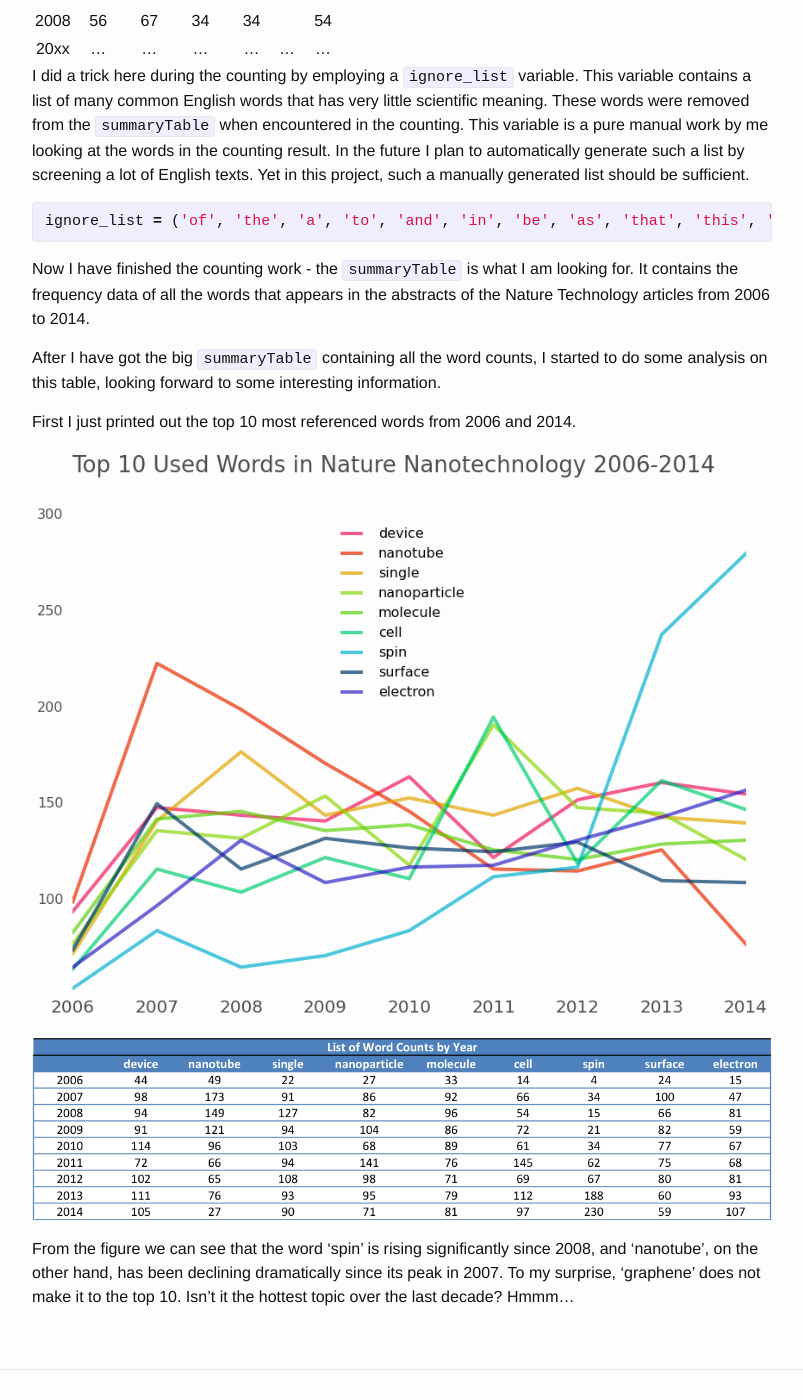
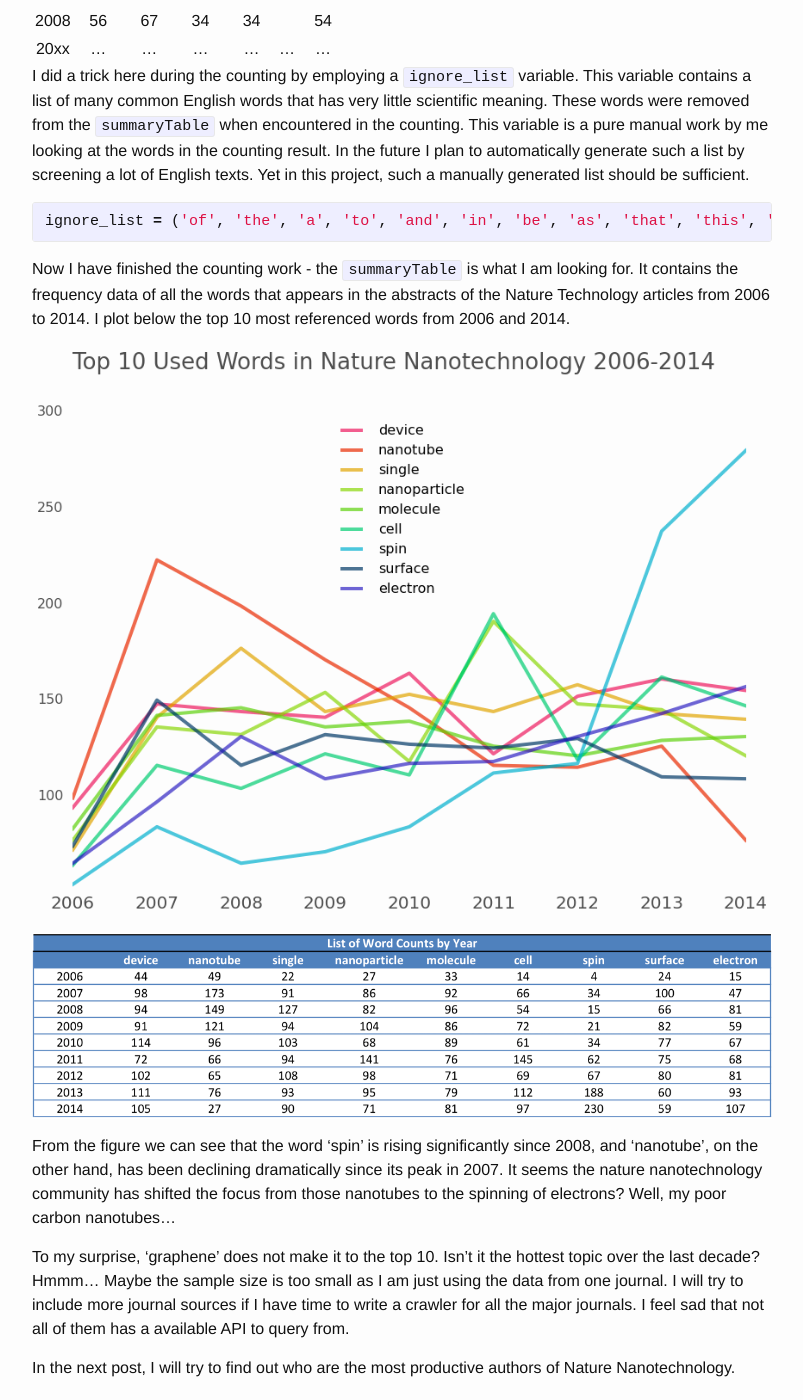
Before and after one commit to deene/deene.github.io, a Jekyll site: the page built from _posts/2015-01-05-taste-of-open-access--part-2--top-10-used-words-in-nature-nanotechnology.md, in a window 1280 px wide and 1400 px high, scrolled down 1294 px. Shown: the whole window, without its empty margins (238-1041 px from the left). Built offline with Jekyll 4.4.1, drawn with Linux system fonts in a browser that asks for light colours.

Commit message:
edit post

```diff
--- a/_posts/2015-01-05-taste-of-open-access--part-2--top-10-used-words-in-nature-nanotechnology.md
+++ b/_posts/2015-01-05-taste-of-open-access--part-2--top-10-used-words-in-nature-nanotechnology.md
@@ -46,14 +46,14 @@ I did a trick here during the counting by employing a `ignore_list` variable. Th
 ignore_list = ('of', 'the', 'a', 'to', 'and', 'in', 'be', 'as', 'that', 'this', 'can', 'for', 'have', 'is', 'with', 'by', 'are', 'used', 'such', 'on', 'it', 'at', 'from', 'high', 'has', 'an', 'which', '(', ')', ',', 'made', 'its', 'new', '2013', '2012', '.', 'two', '-', 'researchers', 'been', 'or', 'using', 'state', '2014', 'not', 'than', 'into', 'their', 'our', 'because', 'under', 'both', 'over', 'other', 'based', 'these', 'show' 'non', 'more', 'also', 'but', 'between', 'however', 'here', 'we', 'most', 'times', 'recent', 'small', 'long', 'usually', 'overall', 'leading', 'led', 'consistent', 'realize', 'existing', 'produced', 'relatively', 'current', 'role', 'one', 'could', 'make', 'will', 'may', 'now', 'use', 'how', 'due', 'all', 'up', 'was', 'were')
 {% endhighlight %}
 
-Now I have finished the counting work - the `summaryTable` is what I am looking for. It contains the frequency data of all the words that appears in the abstracts of the Nature Technology articles from 2006 to 2014.
+Now I have finished the counting work - the `summaryTable` is what I am looking for. It contains the frequency data of all the words that appears in the abstracts of the Nature Technology articles from 2006 to 2014. I plot below the top 10 most referenced words from 2006 and 2014.
 
-After I have got the big `summaryTable` containing all the word counts, I started to do some analysis on this table, looking forward to some interesting information.
+![TrendPlot](/assets/images/top10WordTrendNatureNano2006-14.png)
 
-First I just printed out the top 10 most referenced words from 2006 and 2014.
+![TrendTable](/assets/images/top10WordCountTableNatureNano2006-14.png)
 
-![image1](/assets/images/top10WordTrendNatureNano2006-14.png)
+From the figure we can see that the word 'spin' is rising significantly since 2008, and 'nanotube', on the other hand, has been declining dramatically since its peak in 2007. It seems the nature nanotechnology community has shifted the focus from those nanotubes to the spinning of electrons? Well, my poor carbon nanotubes...
 
-![image2](/assets/images/top10WordCountTableNatureNano2006-14.png)
+To my surprise, 'graphene' does not make it to the top 10. Isn't it the hottest topic over the last decade? Hmmm... Maybe the sample size is too small as I am just using the data from one journal. I will try to include more journal sources if I have time to write a crawler for all the major journals. I feel sad that not all of them has a available API to query from.
 
-From the figure we can see that the word 'spin' is rising significantly since 2008, and 'nanotube', on the other hand, has been declining dramatically since its peak in 2007. To my surprise, 'graphene' does not make it to the top 10. Isn't it the hottest topic over the last decade? Hmmm...
+In the next post, I will try to find out who are the most productive authors of Nature Nanotechnology.
```
Also changed, not shown: _posts/2015-01-04-taste-of-open-access--part-1--how-to-download-article-meta-info-using-nature-open-search-API.md (+1 -1 lines).
